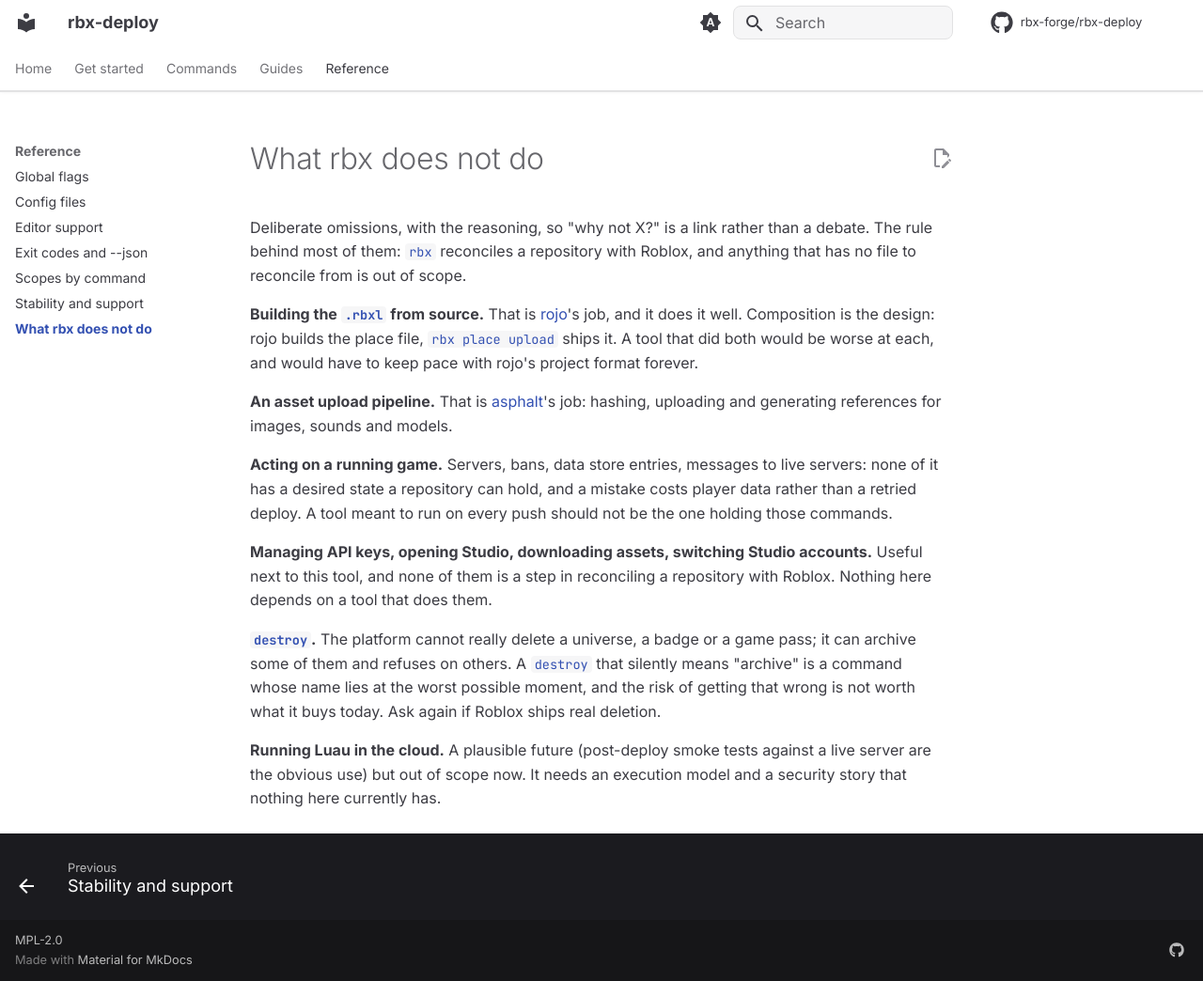
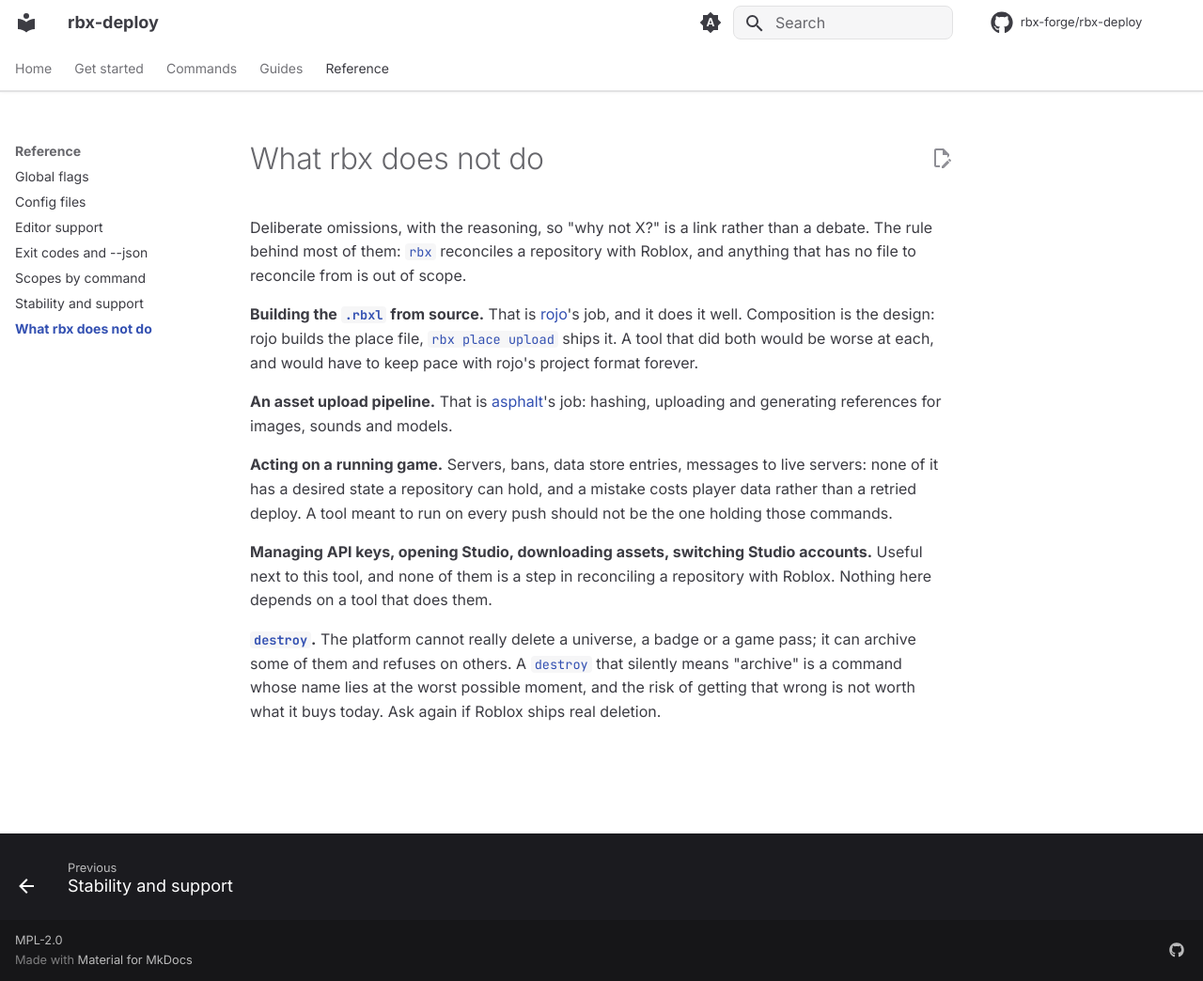
Before and after one commit to rbx-forge/rbx-cli, an MkDocs documentation site: the page built from docs/reference/non-goals.md, in a window 1280 px wide and 1044 px high. Shown: the whole window at 94% size. Built offline with MkDocs 1.6.1 and Material for MkDocs 9.7.7, drawn with Linux system fonts in a browser that asks for light colours; comment, search, counter and statistics services are not loaded.

Commit message:
docs: drop the speculation about running Luau in the cloud
The non-goals page describes what rbx does not do, not what it might do one day.

```diff
--- a/docs/reference/non-goals.md
+++ b/docs/reference/non-goals.md
@@ -11,5 +11,3 @@
 **Managing API keys, opening Studio, downloading assets, switching Studio accounts.** Useful next to this tool, and none of them is a step in reconciling a repository with Roblox. Nothing here depends on a tool that does them.
 
 **`destroy`.** The platform cannot really delete a universe, a badge or a game pass; it can archive some of them and refuses on others. A `destroy` that silently means "archive" is a command whose name lies at the worst possible moment, and the risk of getting that wrong is not worth what it buys today. Ask again if Roblox ships real deletion.
-
-**Running Luau in the cloud.** A plausible future (post-deploy smoke tests against a live server are the obvious use) but out of scope now. It needs an execution model and a security story that nothing here currently has.
```
